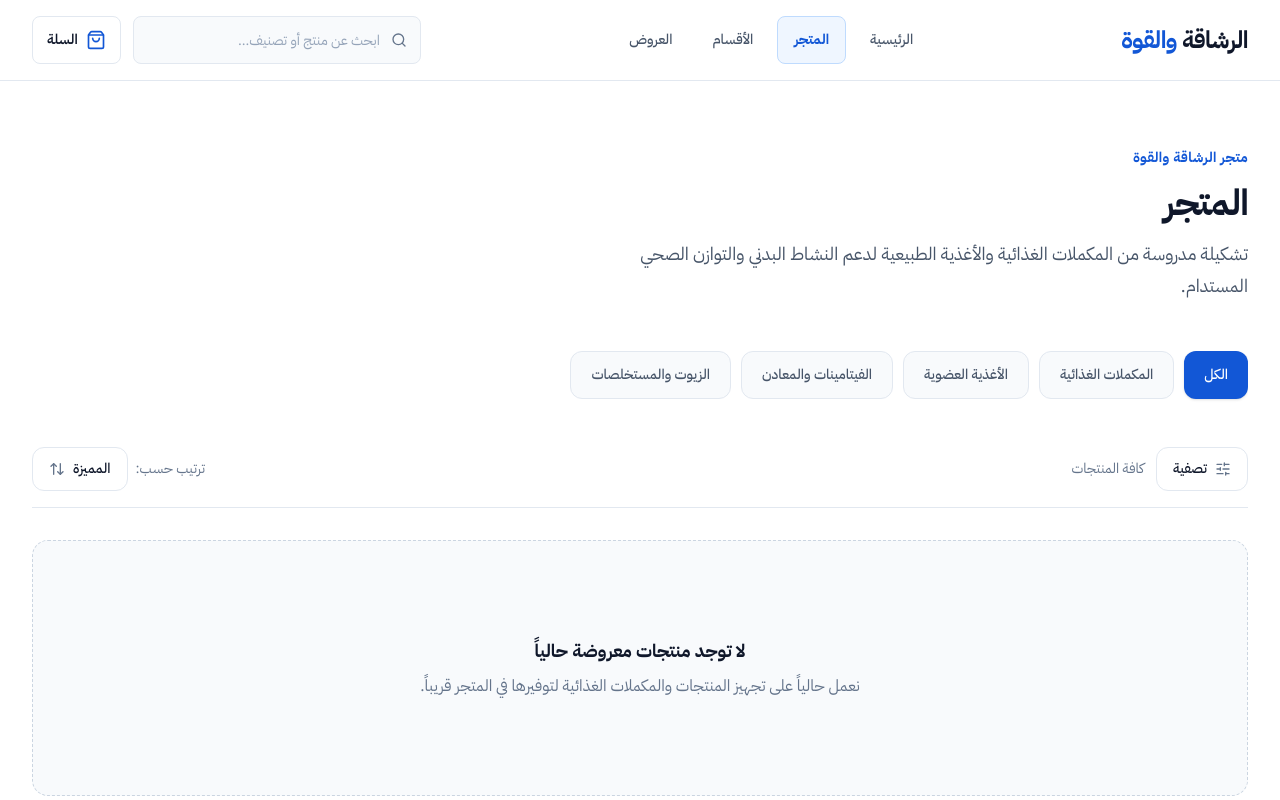
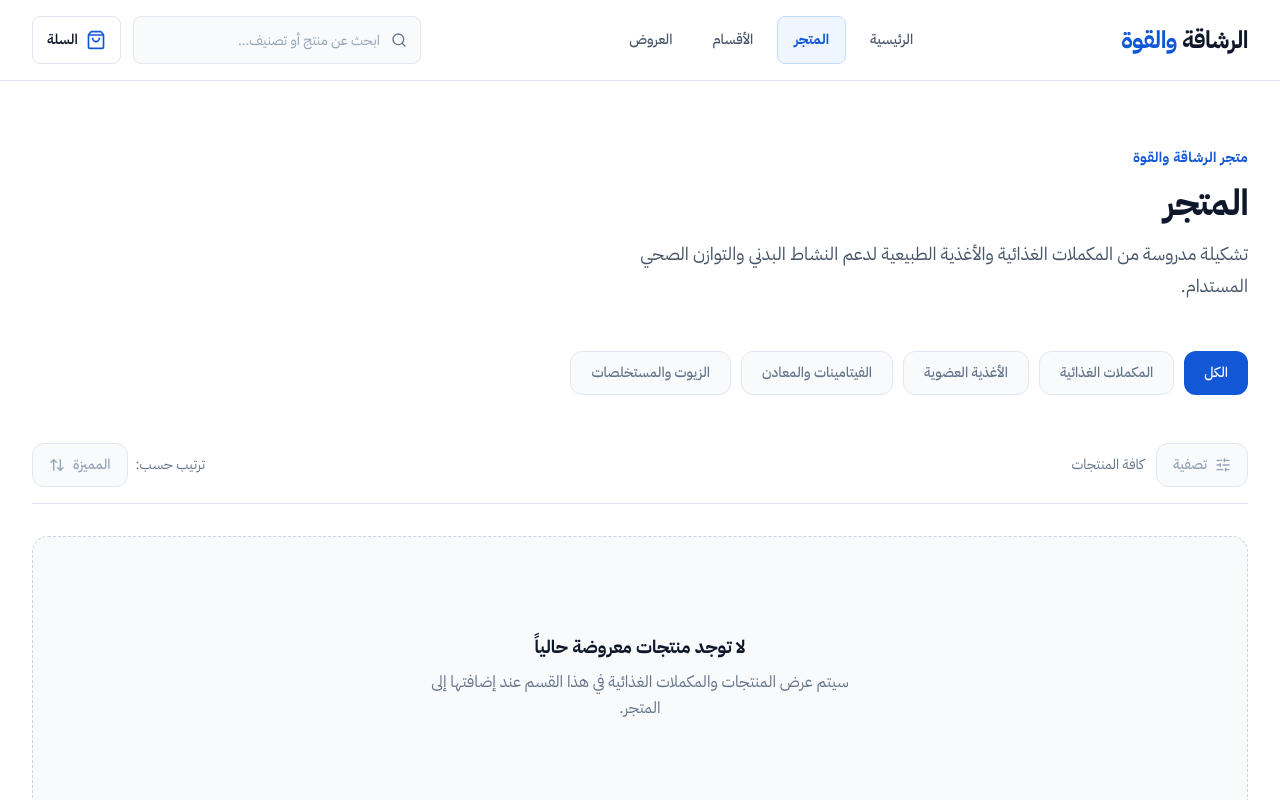
Before and after one commit to serviceyfa-cloud/https-github.com-serviceyfa-cloud-Strength-and-agility, a React (Vite) app: page / in a window 1280 px wide. Both pictures are taken after a click on the button "اكتشف المتجر". Shown: the top 800 px of the page. Built offline with nearby package versions, Linux system fonts and the light colour scheme.

Commit message:
refactor(shop): update category items to non-interactive labels
Changed category buttons to span elements with appropriate list roles to reflect their static display nature and improve semantic structure.

```diff
--- a/src/pages/ShopPage.tsx
+++ b/src/pages/ShopPage.tsx
@@ -41,19 +41,22 @@ export const ShopPage: React.FC<ShopPageProps> = ({ products = [] }) => {
           className="mb-8 sm:mb-10 scroll-mt-24"
           aria-label="أقسام المتجر"
         >
-          <div className="flex items-center gap-2.5 overflow-x-auto pb-2 scrollbar-none -mx-4 px-4 sm:mx-0 sm:px-0">
+          <div
+            className="flex items-center gap-2.5 overflow-x-auto pb-2 scrollbar-none -mx-4 px-4 sm:mx-0 sm:px-0"
+            role="list"
+          >
             {CATEGORIES.map((cat, index) => (
-              <button
+              <span
                 key={cat.id}
-                type="button"
-                className={`min-h-[48px] px-5 py-2.5 text-sm font-medium rounded-xl transition-colors whitespace-nowrap select-none focus-visible:outline-none focus-visible:ring-2 focus-visible:ring-[#1257D6] ${
+                role="listitem"
+                className={`inline-flex items-center justify-center min-h-[44px] px-5 py-2.5 text-sm font-medium rounded-xl whitespace-nowrap select-none ${
                   index === 0
-                    ? 'bg-[#1257D6] text-[#FFFFFF] shadow-sm'
-                    : 'bg-[#F8FAFC] text-[#475569] hover:bg-[#EFF6FF] hover:text-[#1257D6] border border-[#E2E8F0]'
+                    ? 'bg-[#1257D6] text-[#FFFFFF]'
+                    : 'bg-[#F8FAFC] text-[#64748B] border border-[#E2E8F0]'
                 }`}
               >
                 {cat.label}
-              </button>
+              </span>
             ))}
           </div>
         </section>
@@ -67,9 +70,11 @@ export const ShopPage: React.FC<ShopPageProps> = ({ products = [] }) => {
           <div className="flex items-center gap-3">
             <button
               type="button"
-              className="inline-flex items-center gap-2 min-h-[44px] px-4 py-2 text-sm font-medium text-[#0F172A] bg-[#FFFFFF] border border-[#E2E8F0] rounded-xl hover:bg-[#F8FAFC] hover:border-[#CBD5E1] transition-colors focus-visible:outline-none focus-visible:ring-2 focus-visible:ring-[#1257D6]"
+              disabled
+              aria-disabled="true"
+              className="inline-flex items-center gap-2 min-h-[44px] px-4 py-2 text-sm font-medium text-[#94A3B8] bg-[#F8FAFC] border border-[#E2E8F0] rounded-xl cursor-default select-none"
             >
-              <SlidersHorizontal className="w-4 h-4 text-[#64748B]" aria-hidden="true" />
+              <SlidersHorizontal className="w-4 h-4 text-[#94A3B8]" aria-hidden="true" />
               <span>تصفية</span>
             </button>
             <span className="text-xs sm:text-sm text-[#64748B]">
@@ -82,10 +87,12 @@ export const ShopPage: React.FC<ShopPageProps> = ({ products = [] }) => {
             <span className="text-xs sm:text-sm text-[#64748B] hidden sm:inline">ترتيب حسب:</span>
             <button
               type="button"
-              className="inline-flex items-center gap-2 min-h-[44px] px-4 py-2 text-sm font-medium text-[#0F172A] bg-[#FFFFFF] border border-[#E2E8F0] rounded-xl hover:bg-[#F8FAFC] hover:border-[#CBD5E1] transition-colors focus-visible:outline-none focus-visible:ring-2 focus-visible:ring-[#1257D6]"
+              disabled
+              aria-disabled="true"
+              className="inline-flex items-center gap-2 min-h-[44px] px-4 py-2 text-sm font-medium text-[#94A3B8] bg-[#F8FAFC] border border-[#E2E8F0] rounded-xl cursor-default select-none"
             >
               <span>المميزة</span>
-              <ArrowUpDown className="w-4 h-4 text-[#64748B]" aria-hidden="true" />
+              <ArrowUpDown className="w-4 h-4 text-[#94A3B8]" aria-hidden="true" />
             </button>
           </div>
         </section>
@@ -103,7 +110,7 @@ export const ShopPage: React.FC<ShopPageProps> = ({ products = [] }) => {
                   لا توجد منتجات معروضة حالياً
                 </h3>
                 <p className="text-sm sm:text-base text-[#64748B] max-w-md mx-auto leading-relaxed">
-                  نعمل حالياً على تجهيز المنتجات والمكملات الغذائية لتوفيرها في المتجر قريباً.
+                  سيتم عرض المنتجات والمكملات الغذائية في هذا القسم عند إضافتها إلى المتجر.
                 </p>
               </div>
             )}
```
